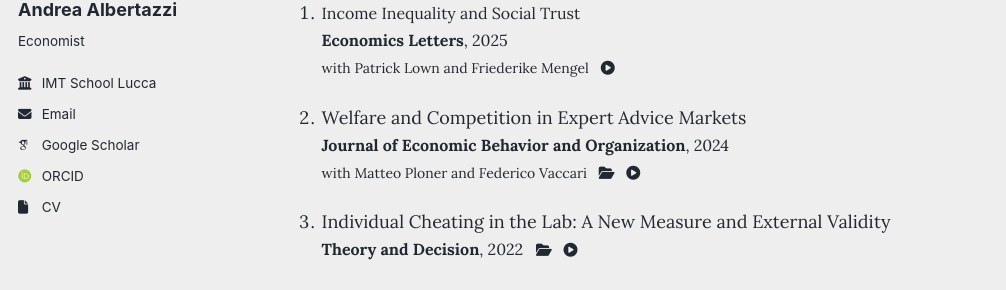
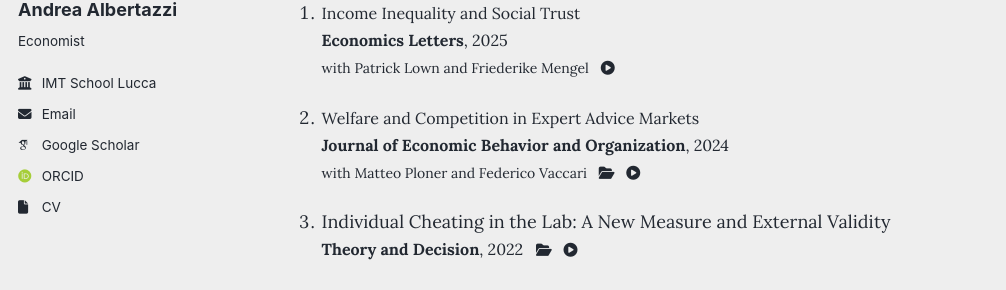
Before and after one commit to tazze87/tazze87.github.io, a Jekyll site: the page built from _pages/about.md, in a window 1280 px wide. Shown: the part 244-534 px from the top of the page, without its empty margins (0-1006 px from the left). Built offline with Jekyll 4.4.1, drawn with Linux system fonts in a browser that asks for light colours; some web fonts are replaced; a script that is not in the unit is left out.

Commit message:
Update about.md

```diff
--- a/_pages/about.md
+++ b/_pages/about.md
@@ -22,7 +22,9 @@ author_profile: true
    </span>
 
 
-2. [Welfare and Competition in Expert Advice Markets](/files/APV-WelfareCompetition.pdf){:target="_blank" rel="noopener noreferrer"}<br>
+2. <a href="/files/APV-WelfareCompetition.pdf" target="_blank" rel="noopener noreferrer" style="font-size:16px;">
+     Welfare and Competition in Expert Advice Markets
+   </a><br>
     <span style="font-size:16px;">**Journal of Economic Behavior and Organization**, 2024</span><br>
     <span style="font-size:14px;">
       with <a href="https://matteoploner.eco.unitn.it" target="_blank" rel="noopener noreferrer">Matteo Ploner</a>
```
Also changed, not shown: other parts of _pages/about.md (+2 -2 lines).
